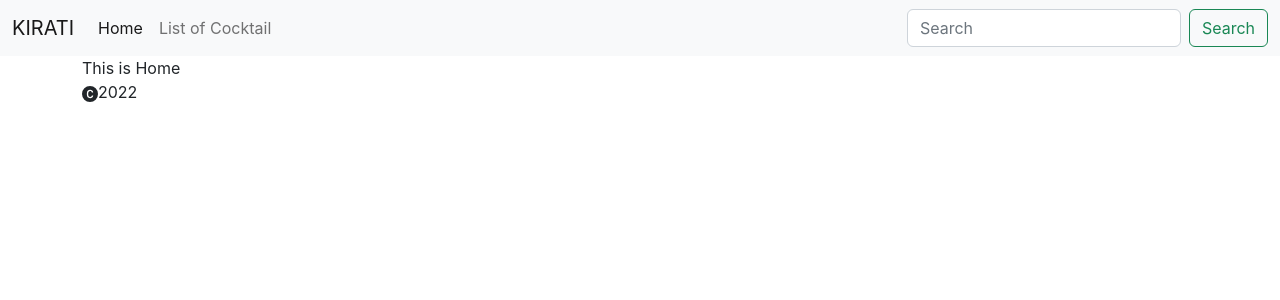
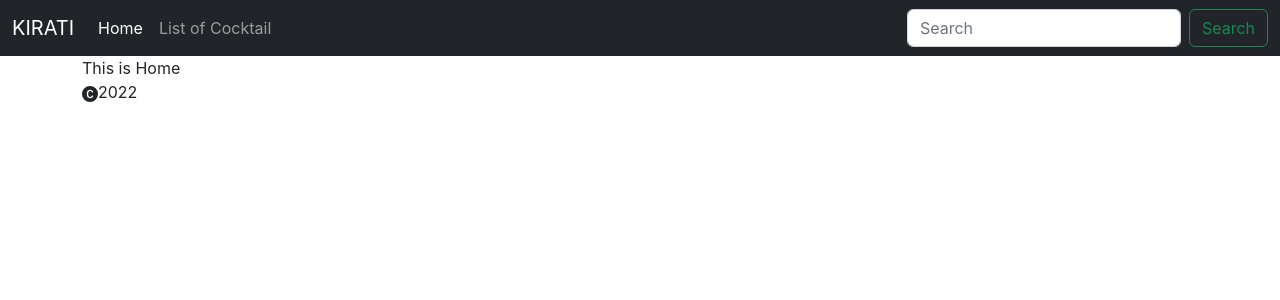
Before and after one commit to BishalRai/simple_website, a React (Create React App) app: page / in a window 1280 px wide. Shown: the top 300 px of the page. Built offline with nearby package versions, Linux system fonts and the light colour scheme.

Commit message:
Navigation bar's css adjusted

```diff
--- a/src/components/Navbar.js
+++ b/src/components/Navbar.js
@@ -2,7 +2,7 @@ import React from 'react'
 
 export default function Navbar() {
   return (
-    <nav class="navbar navbar-expand-lg bg-light">
+    <nav class="navbar navbar-expand-lg navbar-dark bg-dark">
   <div class="container-fluid">
     <a class="navbar-brand" href="#">KIRATI</a>
     <button class="navbar-toggler" type="button" data-bs-toggle="collapse" data-bs-target="#navbarTogglerDemo02" aria-controls="navbarTogglerDemo02" aria-expanded="false" aria-label="Toggle navigation">
```
